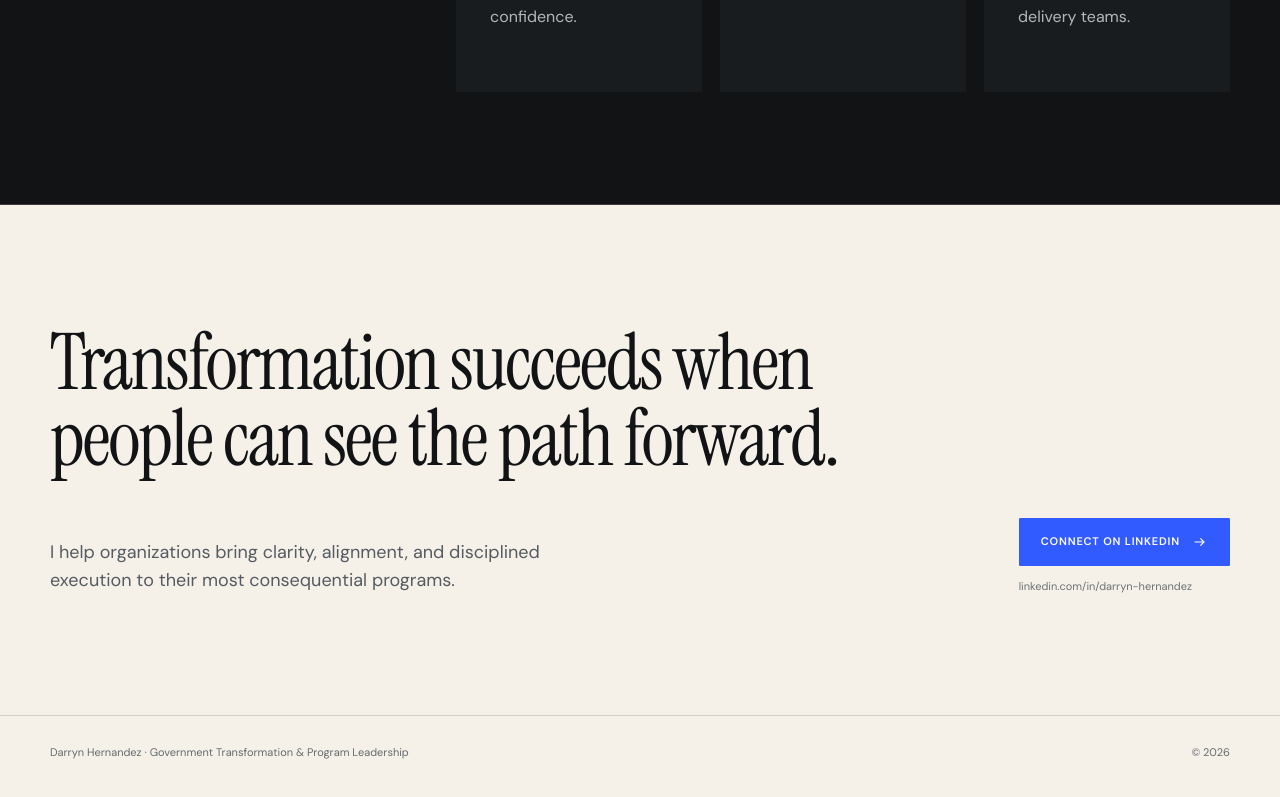
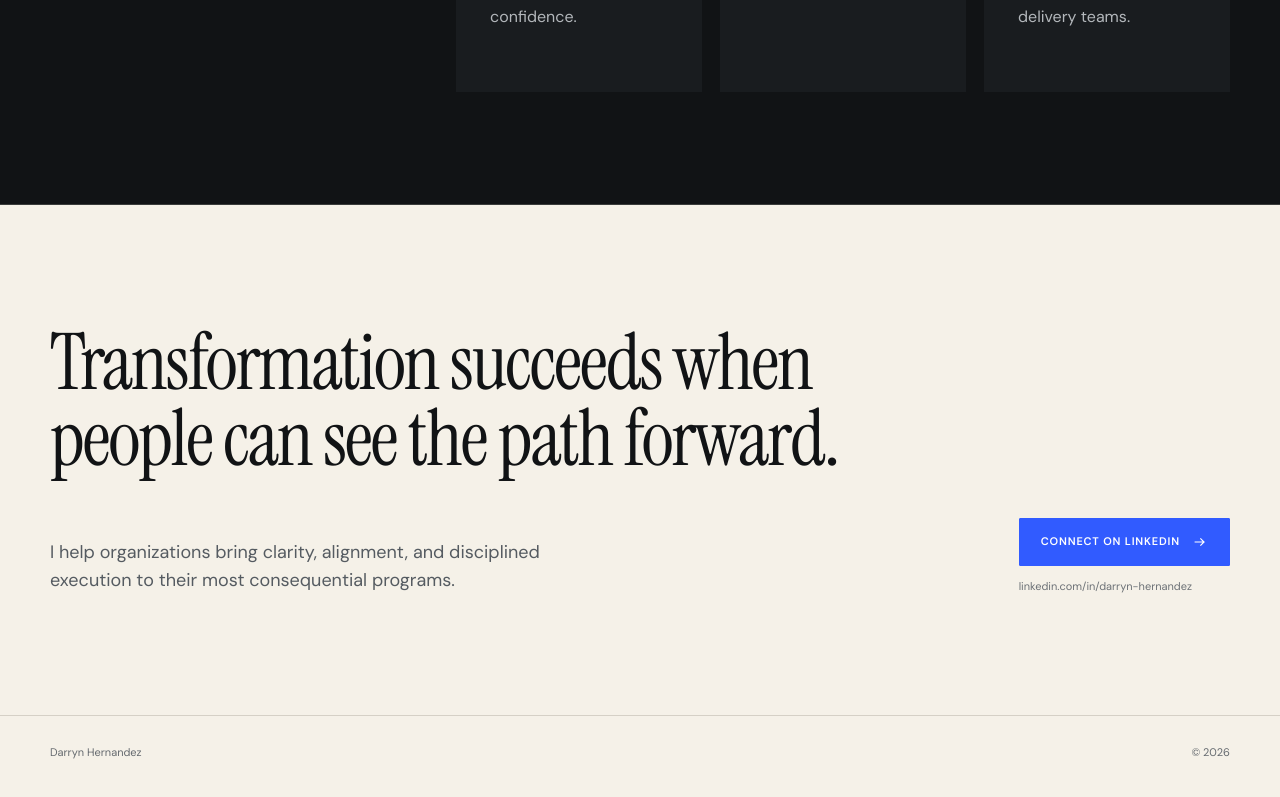
Before and after one commit to darrynhernandez/darrynhernandez-homepage, a React (Vite) app: page / in a window 1280 px wide. Shown: the part 3709-4506 px from the top of the page. Built offline with nearby package versions, Linux system fonts and the light colour scheme.

Commit message:
Simplify footer text

```diff
--- a/canva-concept.html
+++ b/canva-concept.html
@@ -251,6 +251,6 @@
       </div>
     </div>
   </section>
-  <footer><div class="wrap footer-row"><span>Darryn Hernandez · Government Transformation &amp; Program Leadership</span><span>© 2026</span></div></footer>
+  <footer><div class="wrap footer-row"><span>Darryn Hernandez</span><span>© 2026</span></div></footer>
 </body>
 </html>
--- a/src/App.jsx
+++ b/src/App.jsx
@@ -225,7 +225,7 @@ function Footer() {
   return (
     <footer>
       <div className="container footer-inner">
-        <span>Darryn Hernandez · Government Transformation &amp; Program Leadership</span>
+        <span>Darryn Hernandez</span>
         <span>© 2026</span>
       </div>
     </footer>
```
